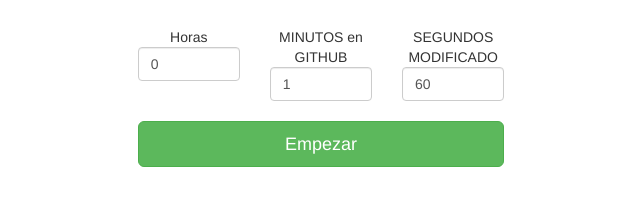
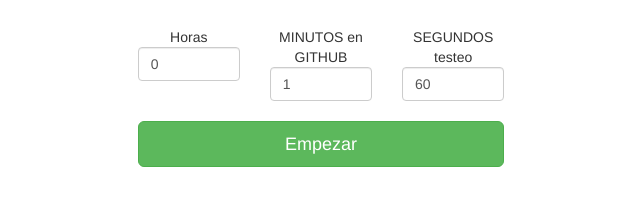
Before and after one commit to comunidad-tutorialesGit/Tutoriales-Git, a plain HTML site: page index.html in a window 1280 px wide. Shown: the part 281-478 px from the top of the page, 319-959 px from the left. Drawn offline with nearby package versions, Linux system fonts and the light colour scheme.

Commit message:
prueba con nueva rama testeo

```diff
--- a/index.html
+++ b/index.html
@@ -25,7 +25,7 @@
                         <input class="form-control" type="number" value="1" min="0" max="60" id="m">
                     </div>
                     <div class="col-md-4">
-                        SEGUNDOS MODIFICADO
+                        SEGUNDOS testeo
                         <input  class="form-control" type="number" min="0" max="60" value="60" id="s">
                     </div>
                   <div class="col-md-12">
```
